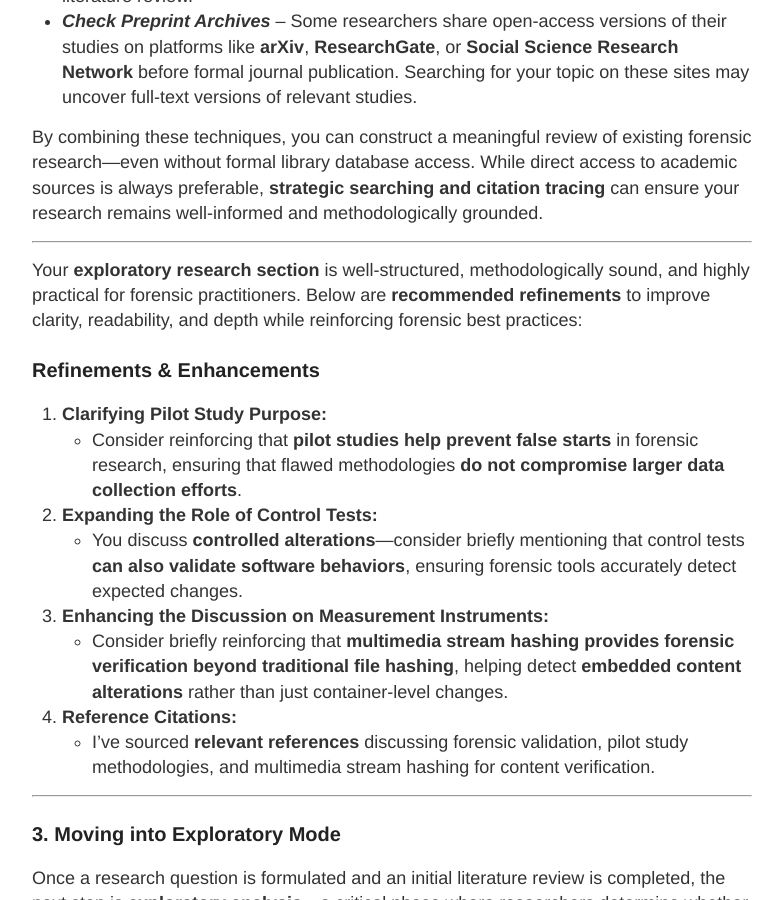
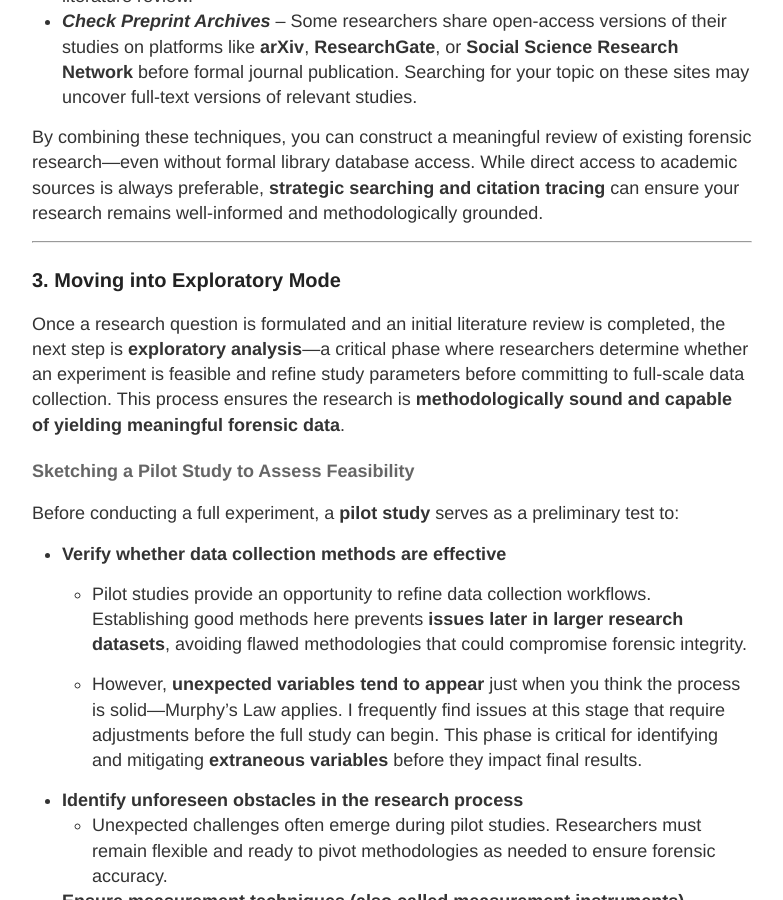
Before and after one commit to ronin4n6labs/Ronin4n6Labs.github.io, a Jekyll site: the page built from _posts/2025-04-25-Idea-to-Experiment-Post.md, in a window 1280 px wide and 900 px high, scrolled down 6503 px. Shown: the whole window, without its empty margins (248-1031 px from the left). Built offline with Jekyll 4.4.1, drawn with Linux system fonts in a browser that asks for light colours.

Commit message:
Update 2025-04-25-Idea-to-Experiment-Post.md
Fixed typo

```diff
--- a/_posts/2025-04-25-Idea-to-Experiment-Post.md
+++ b/_posts/2025-04-25-Idea-to-Experiment-Post.md
@@ -170,24 +170,6 @@ Even without direct access, you can extract valuable insights from restricted pa
 - ***Check Preprint Archives*** – Some researchers share open-access versions of their studies on platforms like **arXiv**, **ResearchGate**, or **Social Science Research Network** before formal journal publication. Searching for your topic on these sites may uncover full-text versions of relevant studies.
 
 By combining these techniques, you can construct a meaningful review of existing forensic research—even without formal library database access. While direct access to academic sources is always preferable, **strategic searching and citation tracing** can ensure your research remains well-informed and methodologically grounded.
-
----
-
-Your **exploratory research section** is well-structured, methodologically sound, and highly practical for forensic practitioners. Below are **recommended refinements** to improve clarity, readability, and depth while reinforcing forensic best practices:
-
-### **Refinements & Enhancements**
-
-1. **Clarifying Pilot Study Purpose:**
-   - Consider reinforcing that **pilot studies help prevent false starts** in forensic research, ensuring that flawed methodologies **do not compromise larger data collection efforts**.
-
-2. **Expanding the Role of Control Tests:**
-   - You discuss **controlled alterations**—consider briefly mentioning that control tests **can also validate software behaviors**, ensuring forensic tools accurately detect expected changes.
-
-3. **Enhancing the Discussion on Measurement Instruments:**
-   - Consider briefly reinforcing that **multimedia stream hashing provides forensic verification beyond traditional file hashing**, helping detect **embedded content alterations** rather than just container-level changes.
-
-4. **Reference Citations:**
-   - I’ve sourced **relevant references** discussing forensic validation, pilot study methodologies, and multimedia stream hashing for content verification.
 
 ---
 
```
